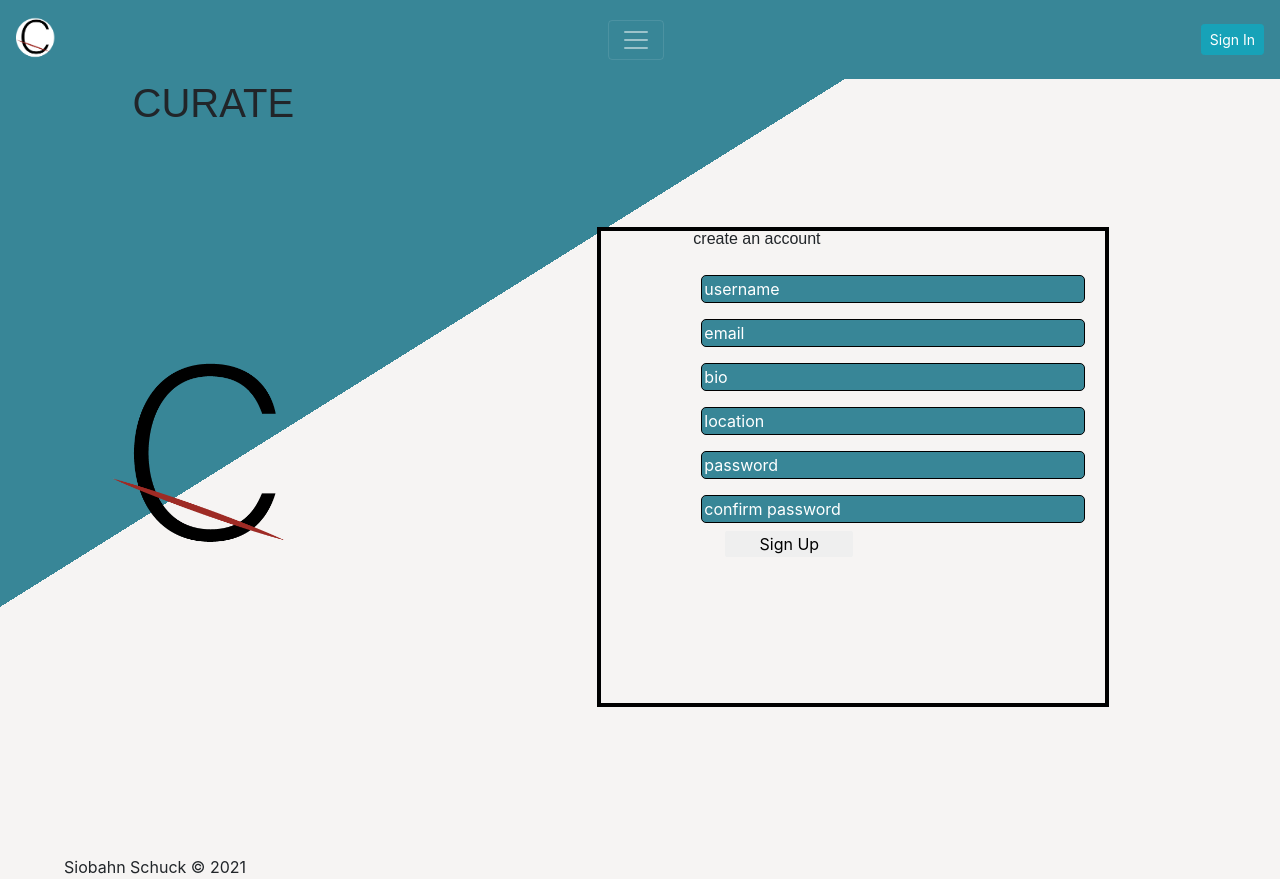
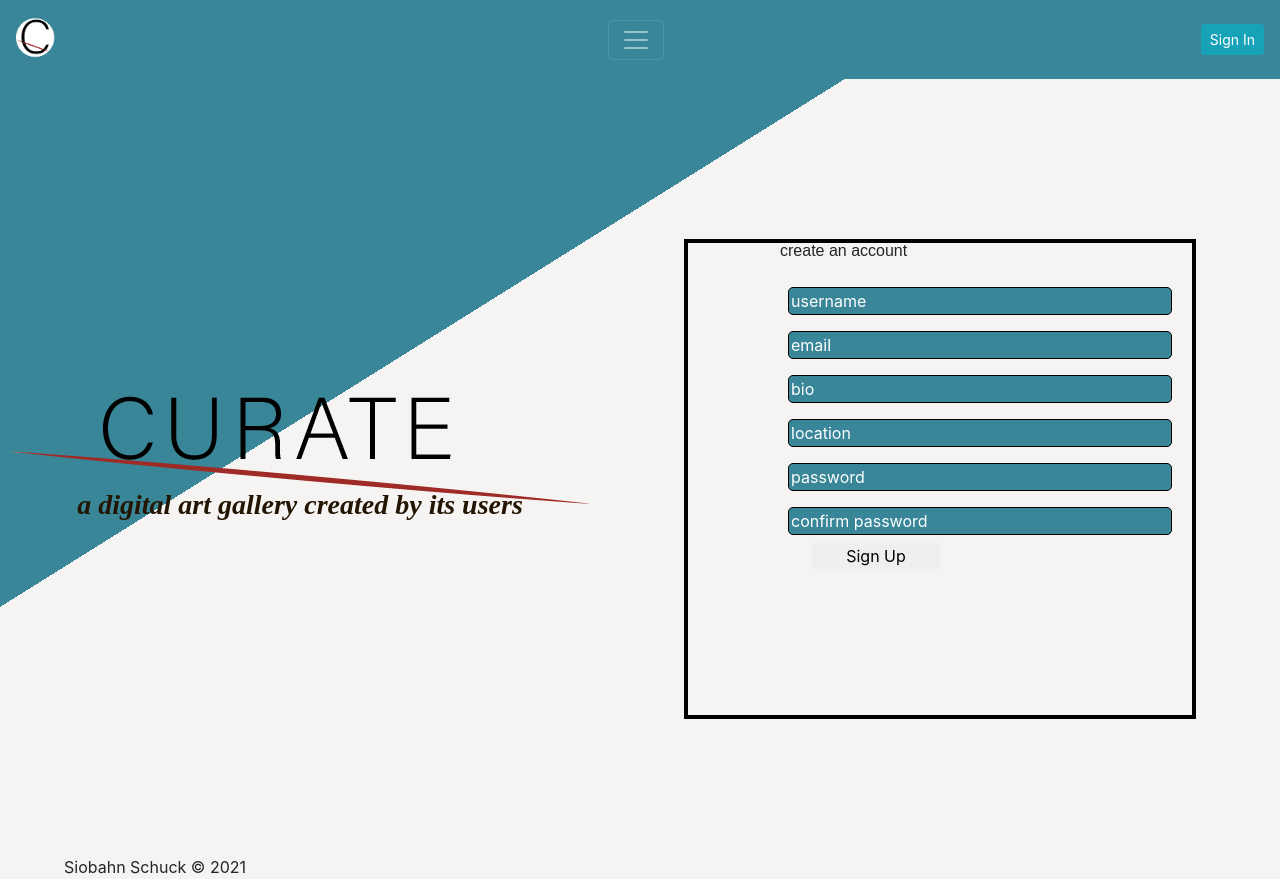
Before and after one commit to siobahnschuck/Curate, a React (Create React App) app in the folder client/: page / in a window 1280 px wide. Built offline with nearby package versions, Linux system fonts and the light colour scheme; a web font is replaced by a local one.

Commit message:
update home page logo

```diff
--- a/client/src/components/Pages/Home.jsx
+++ b/client/src/components/Pages/Home.jsx
@@ -1,6 +1,6 @@
 import React, { useState } from 'react'
 import RegisterForm from '../Forms/registerForm'
-import logo from '../../imgs/logo_400px.png'
+import logo from '../../imgs/currate_full-01.png'
 import '../../css/Home.css'
 import { connect } from 'react-redux'
 import { useHistory } from 'react-router-dom'
@@ -38,8 +38,8 @@ const Home = (props) => {
   const registerProps = { handleChange, handleSubmit, registerForm }
   return (
     <div className="home">
-      <h1 className="home-title">CURATE</h1>
-      <img className="home-logo" src={logo} width="200" alt="logo" />
+      <img className="home-logo" src={logo} width="600" alt="logo" />
+      <h3 className="home-title">a digital art gallery created by its users</h3>
       <div className="home-register">
         <RegisterForm {...registerProps} />
       </div>
--- a/client/src/css/Home.css
+++ b/client/src/css/Home.css
@@ -9,7 +9,14 @@
   grid-column: 1/2;
   grid-row: 1/2;
   justify-self: center;
+  align-self: center;
+  padding-top: 3em;
+  color: rgb(36, 21, 3);
+  font-family: playfair-display, serif;
+  font-weight: 900;
+  font-style: italic;
 }
+
 .home-logo{
   justify-self: center;
   align-self: center;
@@ -18,6 +25,7 @@
 }
 
 .home-register {
+  grid-row: 1/ span 3;
   justify-self: center;
   align-self: center;
   display: flex;
```
